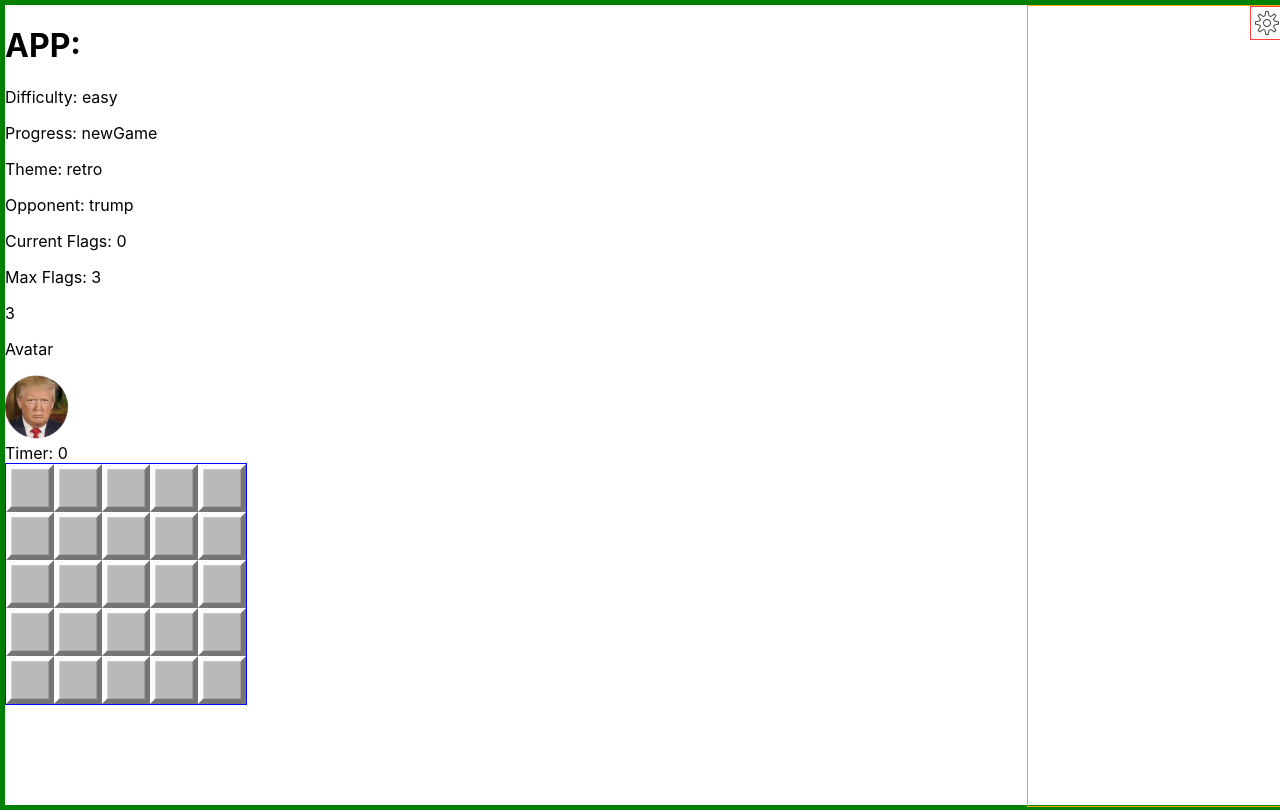
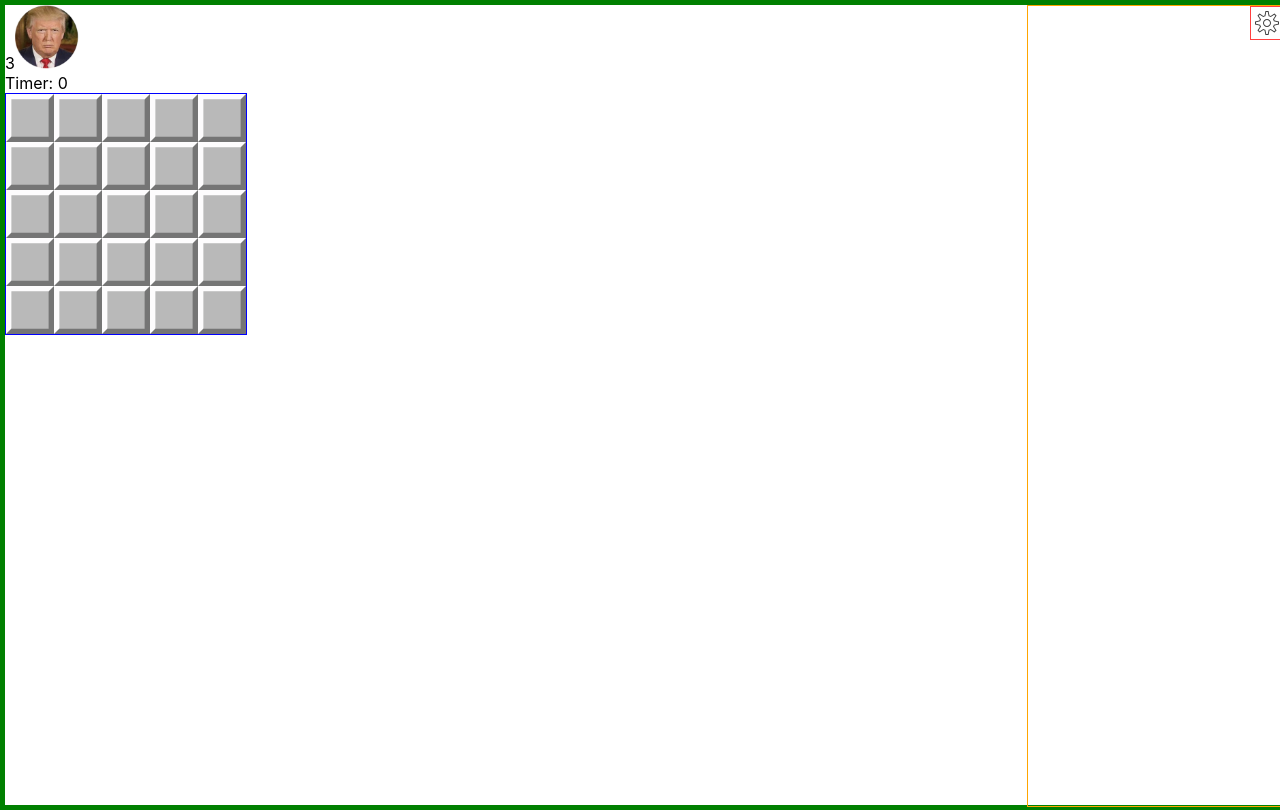
Before and after one commit to metalogica/tweetsweeper, a React (Create React App) app: page / in a window 1280 px wide. Built offline with nearby package versions, Linux system fonts and the light colour scheme.

Commit message:
removed redundant manually testing scaffolds: 1) text of component state 2) test game option

```diff
--- a/src/App.tsx
+++ b/src/App.tsx
@@ -35,10 +35,6 @@ function App() {
     }
   }
 
-  function maxFlags(board: Global.BoardState) {
-    return board.maxFlags
-  }
-
   return (
     <>
       <GameContext.Provider value={{
@@ -60,18 +56,13 @@ function App() {
           setCurrentCell
         }}>
         {/* <BoardContext.Provider> */}
-        <h1>APP: </h1>
-        <p>Difficulty: {difficulty}</p>
-        <p>Progress: {gameProgress}</p>
-        <p>Theme: {theme}</p>
-        <p>Opponent: {opponent}</p>
-        <p>Current Flags: {flags}</p>
-        <p>Max Flags: {maxFlags(drawBoard(difficulty))}</p>
-        <TopPanel/>
-        <Board {...drawBoard(difficulty)}/>
-        <Toolbar />
-        <ModalCompletion/>
-        <Tweet {...currentCell}/>
+        <div className='app-container'>
+          <TopPanel/>
+          <Board {...drawBoard(difficulty)}/>
+          <Toolbar />
+          <ModalCompletion/>
+          <Tweet {...currentCell}/>
+        </div>
       </GameContext.Provider>
     </>
   )
--- a/src/components/TopPanel.tsx
+++ b/src/components/TopPanel.tsx
@@ -63,7 +63,6 @@ function Avatar({gameProgress} : { gameProgress: GameProgress}) {
 
   return(
     <>
-      <p>Avatar</p>
       <img data-testid="avatar" id="avatar" src={avatarUrl} alt=""/>
     </>
   )
--- a/src/contexts.ts
+++ b/src/contexts.ts
@@ -79,7 +79,7 @@ export const GameOptions: Options = {
     Difficulty.Easy,
     Difficulty.Regular,
     Difficulty.Hard,
-    Difficulty.Test
+    // Difficulty.Test // add this in dev mode to manually test mine algorithm
   ],
   theme: Object.values(Theme),
   opponent: Object.values(Opponent),
```
Also changed, not shown: src/components/dist/TopPanel.js, src/dist/App.js, src/dist/contexts.js, 1 other file (tests, documents, lock files or other folders).
